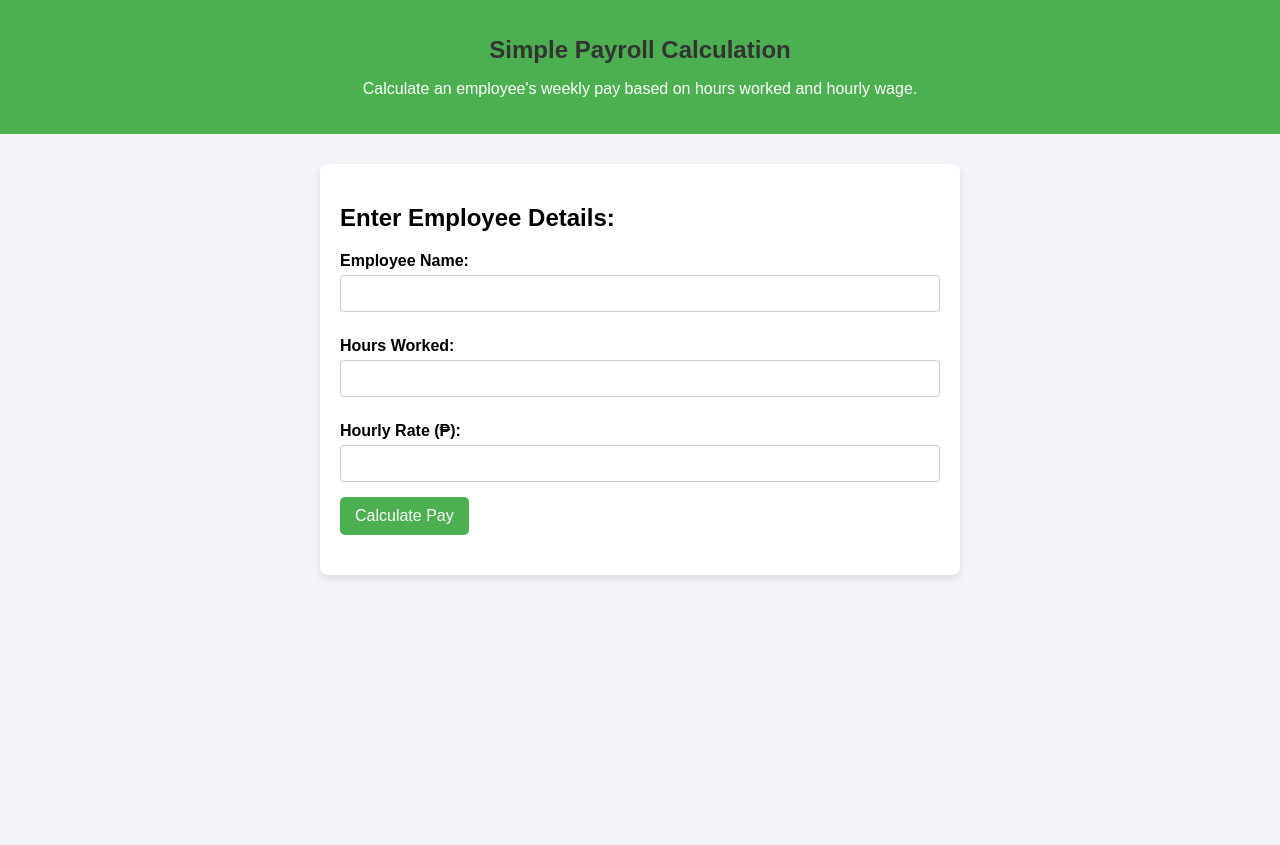
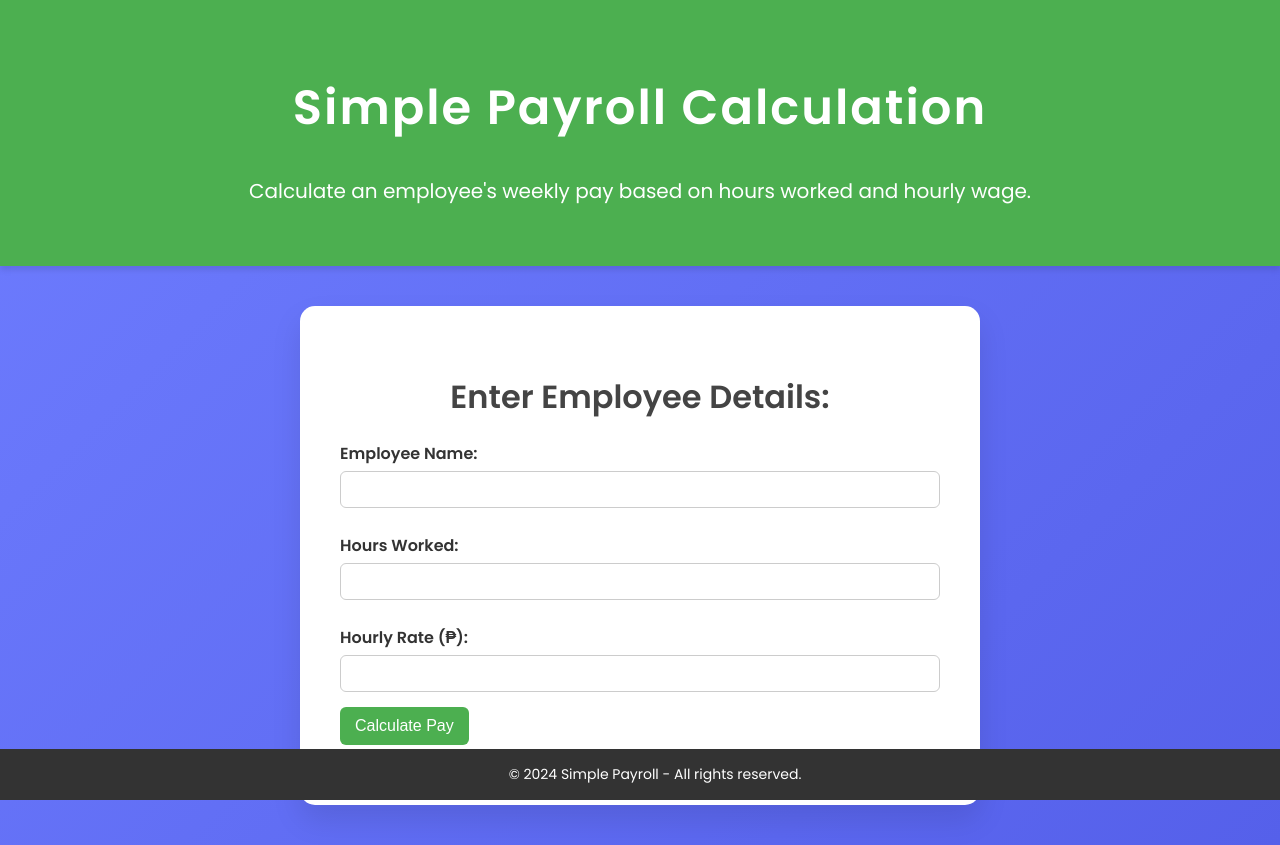
Before and after one commit to rikuyugi/reggin, a plain HTML site: page Payupcuh.html in a window 1280 px wide. Before the commit the page ends 800 px from the top, so only its background shows below. Drawn offline with Linux system fonts and the light colour scheme.

Commit message:
Update Payupcuh.html

```diff
--- a/Payupcuh.html
+++ b/Payupcuh.html
@@ -5,45 +5,66 @@
     <meta name="viewport" content="width=device-width, initial-scale=1.0">
     <meta http-equiv="X-UA-Compatible" content="ie=edge">
     <title>Assignment #4 - Simple Payroll</title>
+    <link href="https://fonts.googleapis.com/css2?family=Poppins:wght@300;400;600&display=swap" rel="stylesheet">
     <style>
         body {
-            font-family: Arial, sans-serif;
+            font-family: 'Poppins', sans-serif;
+            background: linear-gradient(135deg, #6e7dff, #5560ea);
+            color: #333;
             margin: 0;
             padding: 0;
-            background-color: #f4f4f9;
         }
+
         header {
             background-color: #4CAF50;
             color: white;
-            padding: 20px;
+            text-align: center;
+            padding: 40px 0;
+            box-shadow: 0 4px 6px rgba(0, 0, 0, 0.1);
+        }
+
+        header h1 {
+            font-size: 48px;
+            letter-spacing: 2px;
+        }
+
+        header p {
+            font-size: 20px;
+            margin-top: 10px;
+        }
+
+        .container {
+            max-width: 600px;
+            margin: 40px auto;
+            padding: 40px;
+            background-color: #fff;
+            border-radius: 15px;
+            box-shadow: 0 15px 30px rgba(0, 0, 0, 0.1);
+        }
+
+        h2 {
+            font-size: 32px;
+            color: #444;
+            margin-bottom: 20px;
             text-align: center;
         }
-        .container {
-            max-width: 600px;
-            margin: 30px auto;
-            background-color: white;
-            padding: 20px;
-            border-radius: 8px;
-            box-shadow: 0 4px 8px rgba(0, 0, 0, 0.1);
-        }
-        h1 {
-            font-size: 24px;
-            color: #333;
-        }
+
         label {
             display: block;
             margin: 10px 0 5px;
             font-weight: bold;
         }
+
         input[type="text"],
         input[type="number"] {
             width: 100%;
             padding: 10px;
             margin-bottom: 15px;
             border: 1px solid #ccc;
-            border-radius: 4px;
+            border-radius: 6px;
             box-sizing: border-box;
         }
+
         button {
             background-color: #4CAF50;
             color: white;
@@ -51,20 +72,40 @@
             padding: 10px 15px;
             font-size: 16px;
             cursor: pointer;
-            border-radius: 5px;
+            border-radius: 6px;
+            transition: background-color 0.3s ease;
         }
+
         button:hover {
             background-color: #45a049;
         }
+
         .result {
             margin-top: 20px;
-            font-size: 18px;
+            font-size: 20px;
             font-weight: bold;
             color: #333;
+            text-align: center;
+        }
+
+        footer {
+            background-color: #333;
+            color: white;
+            text-align: center;
+            padding: 15px;
+            position: fixed;
+            width: 100%;
+            bottom: 0;
+            font-size: 14px;
+        }
+
+        footer p {
+            margin: 0;
         }
     </style>
 </head>
 <body>
+
     <header>
         <h1>Simple Payroll Calculation</h1>
         <p>Calculate an employee's weekly pay based on hours worked and hourly wage.</p>
@@ -88,6 +129,10 @@
         <div class="result" id="result"></div>
     </div>
 
+    <footer>
+        <p>&copy; 2024 Simple Payroll - All rights reserved.</p>
+    </footer>
+
     <script>
         document.getElementById("payrollForm").addEventListener("submit", function(event) {
             event.preventDefault();
```
